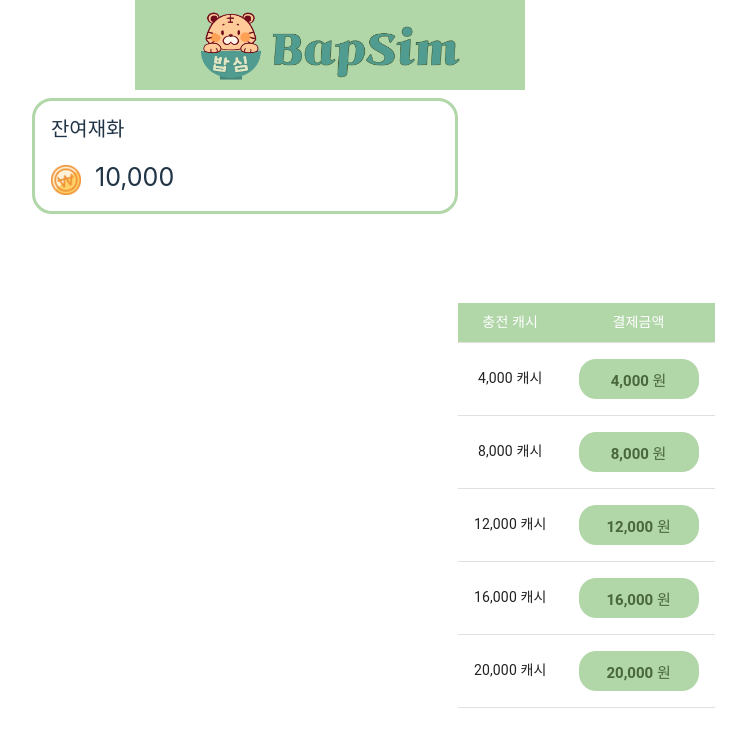
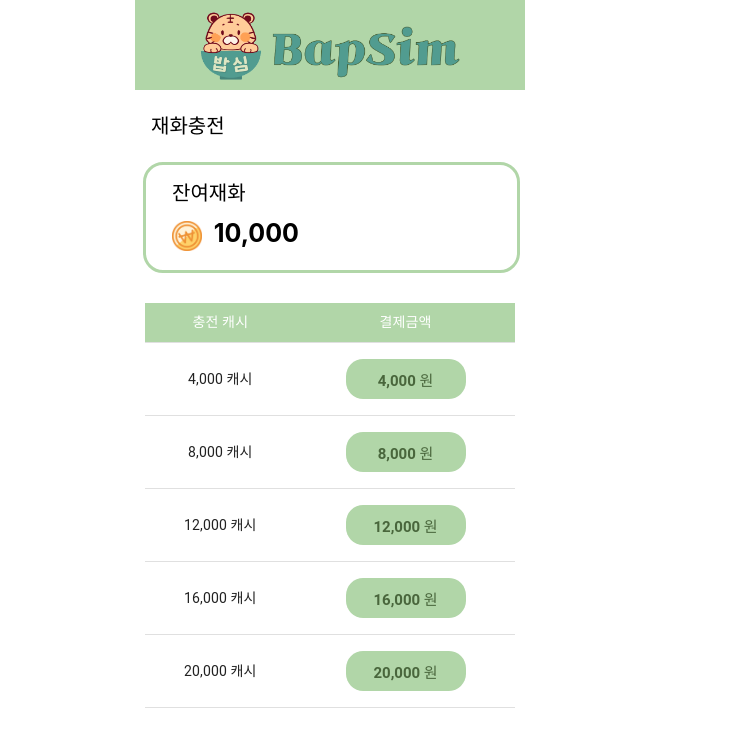
Before and after one commit to CapstoneDesign-Plus/CapstoneDesign2022, a React (Vite) app in the folder client/: page /Charge in a window 1280 px wide. Shown: the top 730 px of the page, without its empty margins (310-1056 px from the left). Built offline with nearby package versions, Linux system fonts and the light colour scheme.

Commit message:
#54 ChargePage_Modified

```diff
--- a/client/src/components/Charge.jsx
+++ b/client/src/components/Charge.jsx
@@ -1,10 +1,18 @@
-import React, { Component } from "react";
-import { Box, Grid, Chip, Table, TableCell,TableRow, TableHead, TableBody, Button } from "@mui/material";
+import React from "react";
+import {
+  Box,
+  Grid,
+  Table,
+  TableCell,
+  TableRow,
+  TableHead,
+  TableBody,
+} from "@mui/material";
 
 import style from "../style/charge.scss";
 
 function createData(coin, price) {
-  return { coin,price};
+  return { coin, price };
 }
 
 const rows = [
@@ -13,55 +21,56 @@ const rows = [
   createData("12,000 캐시", "12,000 원"),
   createData("16,000 캐시", "16,000 원"),
   createData("20,000 캐시", "20,000 원"),
-
 ];
 
-export default function Charge(){
-
-        return(
-            <>
-          <Box className="title"sx={{ display: "flex", alignItems: "flex-end", mt:2, ml:2 }}>
-            <Grid container spacing={2}>
-                <Grid className={"title"} item  sx={{ ml: 0}}>
-                      <h4>재화 충전</h4>
-                </Grid>
-            </Grid>
+function Charge() {
+  return (
+    <div style={{ margin: 0 }}>
+      <Box
+        className={"title"}
+        sx={{ display: "flex", alignItems: "flex-end", mt: 3, ml:2 }}
+      >
+        재화충전
       </Box>
-
       {/*잔여재화박스*/}
-            <Box className="coin_box"
-              sx={{ display: "flex", alignItems: "flex-start", mt: 1, ml: 0 }}
+      <Box
+        className="coin_box"
+        sx={{ display: "flex", alignItems: "flex-start",margin:'auto', mt: 3, ml:1}}
       >
-              <Grid container spacing={2}>
-                <Grid className="coin_title" item sx={{mt: 2, ml:2}} xs={12} sm={12}>
+        <Grid container spacing={2} style={{margin:0}}>
+          <Grid
+            className="coin_title"
+            item
+            xs={12}
+          >
             잔여재화
           </Grid>
-                <Grid className="coin_content" item sx={{mt: 1, ml:2}} xs={12} sm={2}>
-                  <Box sx={{ display: "flex", alignItems: "flex-start" }}>
-                    <img className="coin" alt="coin" src="public\images\coin.png" />
+          <Grid
+            className="coin_content"
+            item
+            xs={8}
+          >
+            <Box sx={{ display: "flex", alignItems: "left" }}>
+              <img className="coin" alt="coin" src="\images\coin.png" />
               &nbsp;&nbsp;10,000
             </Box>
           </Grid>
           <Grid
             item
             xs={12}
-                  sm={8}
             sx={{ display: "flex", justifyContent: "flex-end" }}
-                >
-
-                </Grid>
+          ></Grid>
         </Grid>
       </Box>
 
-
       {/*table*/}
       <Box className="table">
-        <Table sx={{ maxWidth: 440 }} aria-label="simple table">
+        <Table sx={{ width:'95%' }} aria-label="simple table">
           <TableHead sx={{ backgroundColor: "#B1D6A8" }}>
             <TableRow>
               <TableCell
                 align="center"
-                sx={{ color: "white", lineHeight: "0.5" }}
+                sx={{ color: "white", lineHeight: "0.5"}}
               >
                 충전 캐시
               </TableCell>
@@ -81,15 +90,17 @@ export default function Charge(){
                 <TableCell align="center" component="th" scope="row">
                   {row.coin}
                 </TableCell>
-                <TableCell align="center">  <button className="price_btn">{row.price}</button></TableCell>
-
-
+                <TableCell align="center">
+                  {" "}
+                  <button className="price_btn">{row.price}</button>
+                </TableCell>
               </TableRow>
             ))}
           </TableBody>
         </Table>
       </Box>
-            </>
+    </div>
   );
+}
 
-}
+export default Charge;
--- a/client/src/components/Notice.jsx
+++ b/client/src/components/Notice.jsx
@@ -31,14 +31,11 @@ export default function Notice() {
     <div style={{ margin: 0 }}>
       <Box
         className="title"
-        sx={{ display: "flex", alignItems: "flex-end", mt: 3}}
+        sx={{ display: "flex", alignItems: "flex-end", mt: 3, ml:2}}
       >
         공지사항
       </Box>
-      <Box
-        className="title"
-        sx={{ display: "flex", alignItems: "flex-end", mt: 2, ml: 2 }}
-      >
+      <Box sx={{ display: "flex", alignItems: "flex-end", mt: 2, ml: 2 }}>
         <Grid container spacing={2}>
           <Grid item sx={{ mt: -2, ml: 1 }}>
             <input
@@ -49,7 +46,7 @@ export default function Notice() {
           </Grid>
           <Grid item sx={{ mt: -2, ml: -1 }}>
             <Button color="primary">
-              <img className="search" src="public\images\search.png" />
+              <img className="search" src="\images\search.png" />
             </Button>
           </Grid>
         </Grid>
--- a/client/src/components/templates/ui_consistis.jsx
+++ b/client/src/components/templates/ui_consistis.jsx
@@ -2,15 +2,10 @@ import React, { Component } from "react";
 import styled from "styled-components";
 
 const MypageStyle = styled.div`
-position: fixed;
-display: flex;
-justify-content: center;
 margin: 0 auto;
-
-width: 100%;
-height: 100%;
-left: 50%;
-transform: translate(-50%);
+margin-top: 20px;
+font-weight: bold;
+color: #000000;
 `;
 
 class Template extends Component {
--- a/client/src/style/buyticket.scss
+++ b/client/src/style/buyticket.scss
@@ -1,6 +1,8 @@
 .title {
-    font-size: 18px;
+  font-size: 20px;
+  font-weight: bolder;
 }
+
 .name {
   font-size: 30px;
 }
@@ -8,29 +10,19 @@
 .ticket_btn {
   background-color: #f4f9f3;
   color: #0d0d0d;
-
-    width: 250px;
+  width: 100%;
   height: 140px;
   font-weight: bolder;
   font-size: 50px;
-    border-bottom-left-radius: 1ch;
-    border-bottom-right-radius: 1ch;
-    border-top-left-radius: 1ch;
-    border-top-right-radius: 1ch;
+  border-radius: 1ch;
+}
 
-  }
 .buy_btn {
-
-
   width: 120px;
   height: 40px;
   font-weight: bolder;
   font-size: 15px;
-    border-bottom-left-radius: 2ch;
-    border-bottom-right-radius: 2ch;
-    border-top-left-radius: 2ch;
-    border-top-right-radius: 2ch;
+  border-radius: 2ch;
   background-color: #b1d6a8;
   color: #49663c;
-
 }
--- a/client/src/style/charge.scss
+++ b/client/src/style/charge.scss
@@ -1,35 +1,32 @@
 .title {
-    font-size: 18px;
+  font-size: 20px;
+  font-weight: bolder;
 }
-  .name {
-    font-size: 30px;
-  }
-  .email {
-    font-size: 20px;
-  }
+
 .coin_box {
-    border-style: solid;
-    border-color: #b1d6a8;
+  border: 3px solid #b1d6a8;
   border-radius: 20px;
-    width: 420px;
-    height: 110px;
+  padding: 0px 10px;
+  width: 90%;
+  height: 105px;
   display: flex;
   justify-content: center;
 }
+
 .coin_title {
   font-size: 20px;
   margin: 0 auto;
-    margin-left: 30px;
-    margin-top: 20px;
+  margin-top: 5px;
   display: flex;
   justify-content: space-between;
 }
+
 .coin_content {
   font-size: 25px;
-    margin-left: 30px;
   display: flex;
   justify-content: space-between;
 }
+
 .coin_btn {
   width: 80px;
   height: 35px;
@@ -37,22 +34,18 @@
   font-size: 15px;
   color: #49663c;
 }
-  .btn-group {
-    display: flex;
-    justify-content: center;
-  }
+
+
 .price_btn {
   color: #49663c;
-    background-color: #b1d6a8 ;
-   border-bottom-left-radius: 2ch;
-   border-bottom-right-radius: 2ch;
-   border-top-left-radius: 2ch;
-   border-top-right-radius: 2ch;
-    width:120px;
+  background-color: #b1d6a8;
+  border-radius: 2ch;
+  width: 120px;
   height: 40px;
   font-weight: bolder;
   font-size: 15px;
 }
+
 .coin {
   width: 30px;
   height: 30px;
```
Also changed, not shown: client/src/hoc/Header/Header.jsx (+2 -6 lines). Lines whose indentation alone changed are shown as unchanged.
